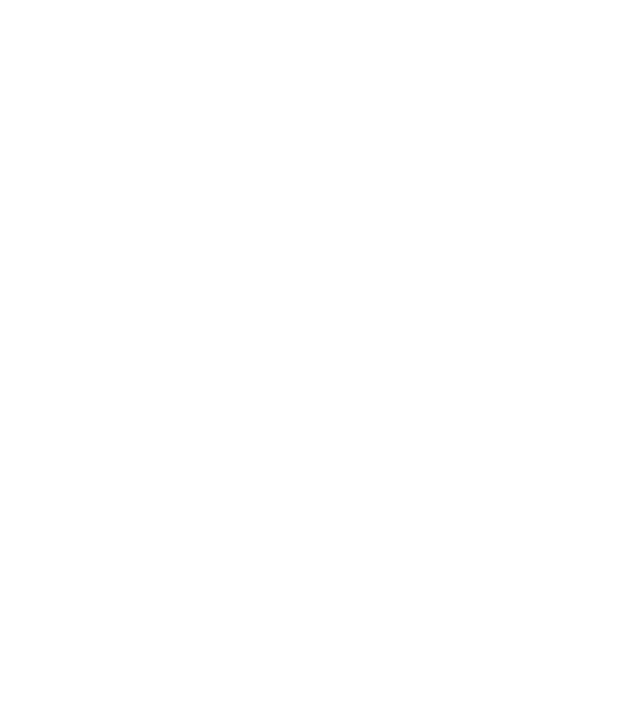
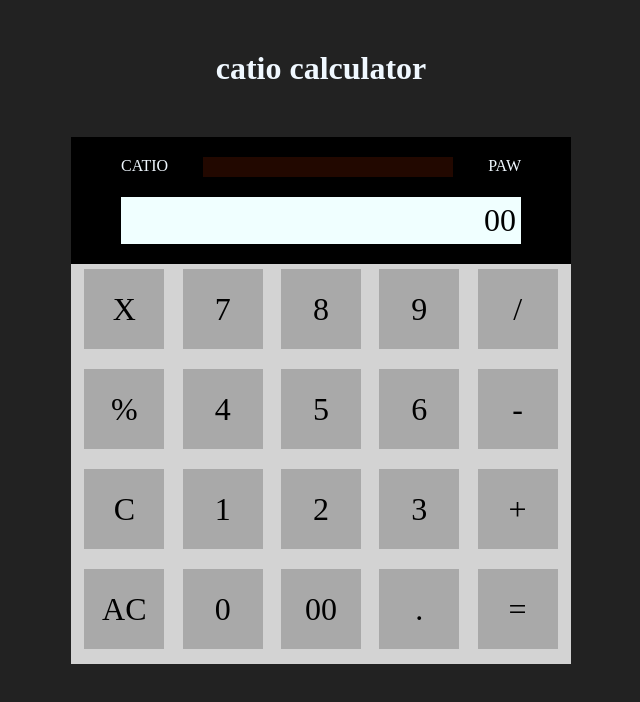
Before and after one commit to jaycharlieb/catio-calculator, a plain HTML site: page index.html in a window 1280 px wide. Shown: the whole page, without its empty margins (319-959 px from the left). Drawn offline with Linux system fonts and the light colour scheme.

Commit message:
Add basic calculator design

```diff
--- a/index.html
+++ b/index.html
@@ -4,9 +4,48 @@
     <meta charset="UTF-8">
     <meta name="viewport" content="width=device-width, initial-scale=1.0">
     <title>Document</title>
+    <link rel="stylesheet" href="stylesheet.css">
 </head>
 <body>
     <script src="script.js"></script>
-
+    <header>
+        <h1>catio calculator</h1>
+    </header>
+    <main>
+        <div id="catio-container">
+            <div id="catio-header">
+                <div id="catio-header-top">
+                    <div id="catio-header-top-logo">CATIO</div>
+                    <div id="catio-header-top-battery"></div>
+                    <div id="catio-header-top-model">PAW</div>
+                </div>
+                <div id="catio-header-body">
+                    00
+                </div>
+            </div>
+            <div id="catio-body">
+                <div class="catio-body-button">X</div>
+                <div class="catio-body-button">7</div>
+                <div class="catio-body-button">8</div>
+                <div class="catio-body-button">9</div>
+                <div class="catio-body-button">/</div>
+                <div class="catio-body-button">%</div>
+                <div class="catio-body-button">4</div>
+                <div class="catio-body-button">5</div>
+                <div class="catio-body-button">6</div>
+                <div class="catio-body-button">-</div>
+                <div class="catio-body-button">C</div>
+                <div class="catio-body-button">1</div>
+                <div class="catio-body-button">2</div>
+                <div class="catio-body-button">3</div>
+                <div class="catio-body-button">+</div>
+                <div class="catio-body-button">AC</div>
+                <div class="catio-body-button">0</div>
+                <div class="catio-body-button">00</div>
+                <div class="catio-body-button">.</div>
+                <div class="catio-body-button">=</div>
+            </div>
+        </div>
+    </main>
 </body>
 </html>
--- a/stylesheet.css
+++ b/stylesheet.css
@@ -5,3 +5,83 @@
     margin: 0;
     padding: 0;
 }
+
+
+body {
+    background-color: #222;
+    color: aliceblue
+}
+
+/* header */
+
+header {
+    display: flex;
+    justify-content: center;
+    margin: 50px 0px;
+    color:aliceblue;
+}
+
+/* main */
+
+main {
+    display: flex;
+    justify-content: center;
+}
+
+#catio-container {
+    width: 500px;
+    display: flex;
+    flex-direction: column;
+}
+
+/* catio header */
+
+#catio-header {
+    display: flex;
+    flex-direction: column;
+    background-color: black;
+    padding: 20px 50px;
+}
+
+#catio-header-top {
+    display: flex;
+    margin-bottom: 20px;
+    justify-content: space-between;
+}
+
+#catio-header-top-battery {
+    background-color: rgb(34, 8, 0);
+    width: 250px;
+    height: 20px;
+}
+
+#catio-header-body {
+    background-color: azure;
+    color: black;
+    text-align: right;
+    padding: 5px;
+    font-size: 32px;
+}
+
+/* catio body */
+
+#catio-body {
+    background-color: lightgrey;
+    height: 400px;
+    color: black;
+    display: flex;
+    flex-wrap: wrap;
+    justify-content: space-evenly;
+}
+
+.catio-body-button {
+    width: 80px;
+    height: 80px;
+    margin: 5px;
+    background-color: darkgray;
+    padding: 3px;
+    font-size: 32px;
+    display: flex;
+    justify-content: center;
+    align-items: center;
+}
```
